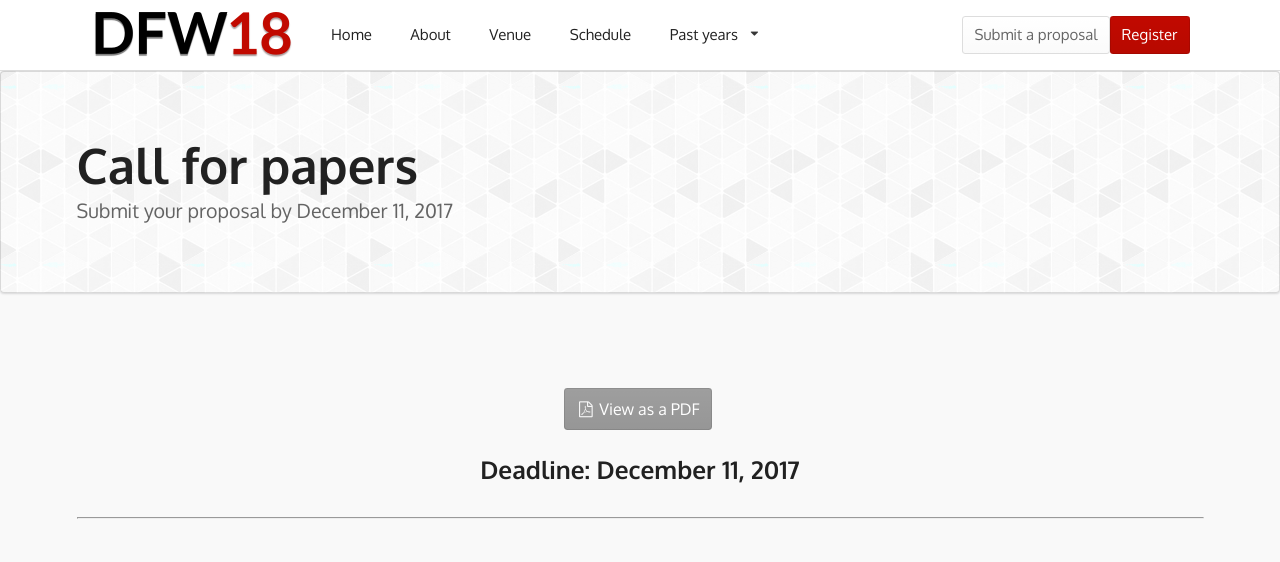
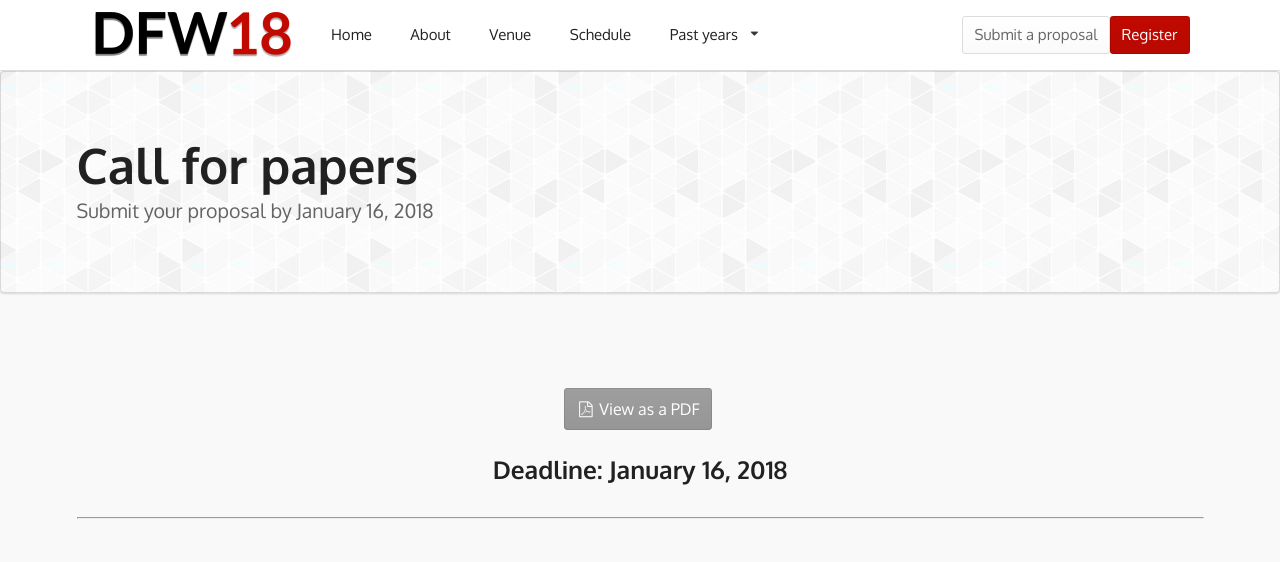
Before and after one commit to dellsystem/david-foster-wallace-conference, a Jekyll site: the page built from cfp.html, in a window 1280 px wide. Shown: the top 562 px of the page. Built offline with Jekyll 4.4.1, drawn with Linux system fonts in a browser that asks for light colours.

Commit message:
Extend CFP deadline to Jan 16

```diff
--- a/cfp.html
+++ b/cfp.html
@@ -1,7 +1,7 @@
 ---
 layout: default
 title: Call for papers
-subtitle: Submit your proposal by December 11, 2017
+subtitle: Submit your proposal by January 16, 2018
 ---
 
 <div class="ui basic center aligned segment">
@@ -9,7 +9,7 @@ subtitle: Submit your proposal by December 11, 2017
        class="ui large grey icon button">
         <i class="file pdf outline icon"></i> View as a PDF
     </a>
-    <h3>Deadline: December 11, 2017</h3>
+    <h3>Deadline: January 16, 2018</h3>
 </div>
 
 <hr />
--- a/index.html
+++ b/index.html
@@ -86,7 +86,7 @@ title: Home
                 <div class="ui column">
                     <div class="ui segment">
                         <h3>Proposals due</h3>
-                        <h4>Dec 11, 2017</h4>
+                        <h4>Jan 16, 2018</h4>
                     </div>
                 </div>
                 <div class="ui column">
```
